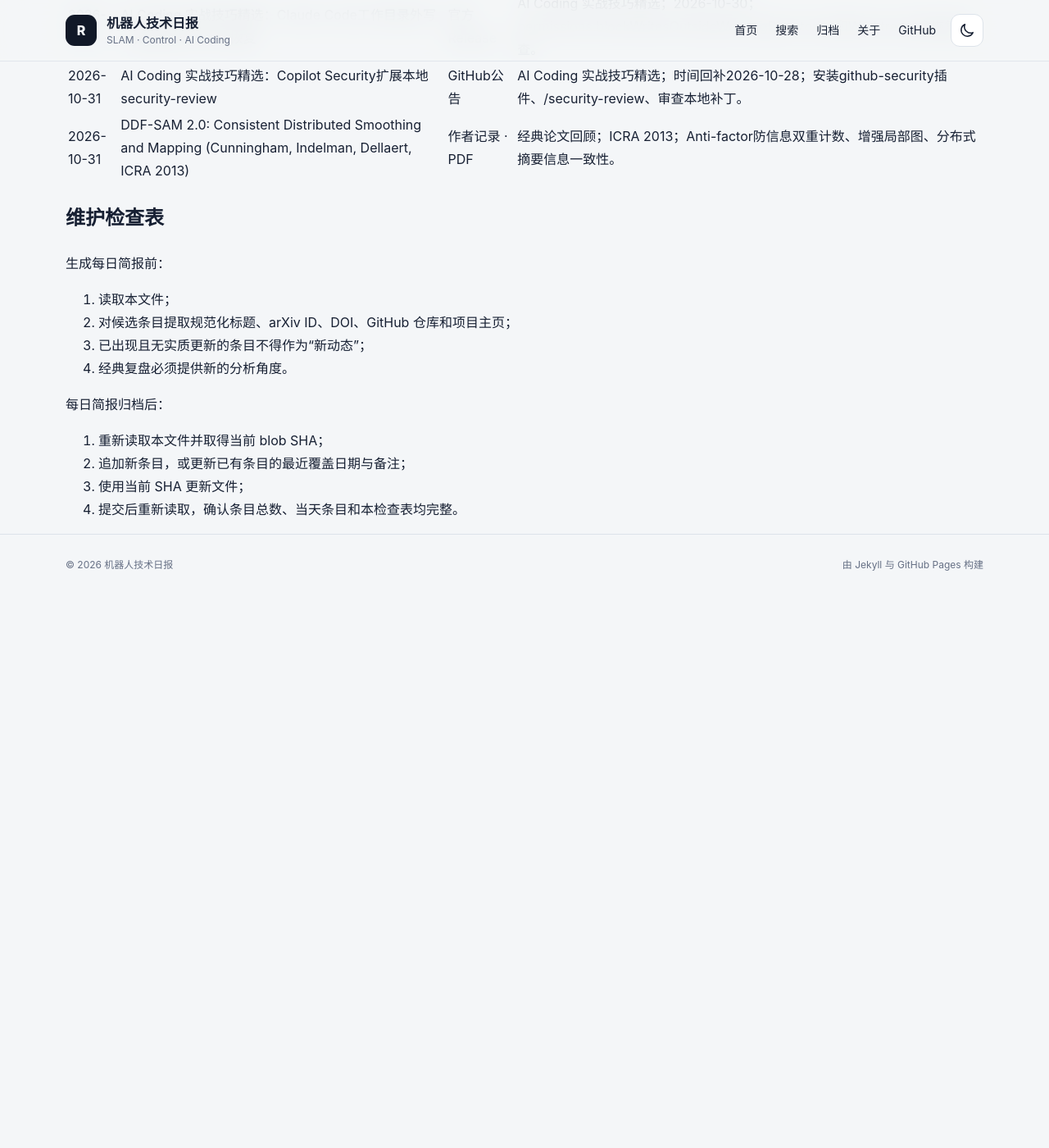
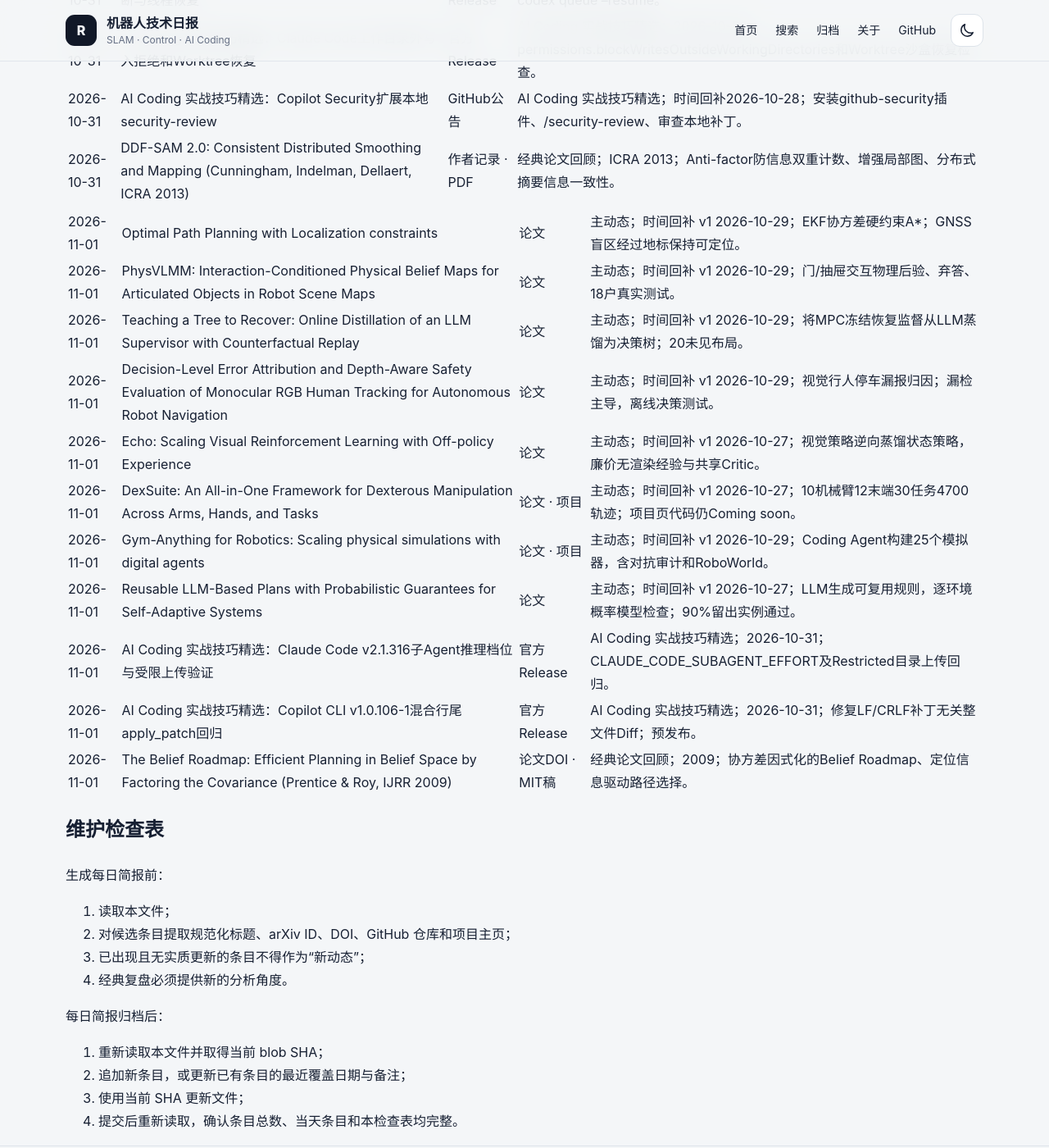
Before and after one commit to helywin/daily, a Jekyll site: the page built from robotics-brief-covered-items.md, in a window 1280 px wide and 1400 px high, scrolled down 80005 px. Shown: the whole window at 82% size. Built offline with Jekyll 4.4.1, drawn with Linux system fonts in a browser that asks for light colours; our own code applies the rules of GitHub Pages for plain Markdown files; before the commit the page ends 80729 px from its top, so only the background shows below that; some of the changed text lies outside the part shown.

Commit message:
docs: update robotics brief coverage index for 2026-11-01

```diff
--- a/robotics-brief-covered-items.md
+++ b/robotics-brief-covered-items.md
@@ -1,6 +1,6 @@
 # 机器人技术简报已覆盖条目索引
 
-> 最后更新：2026-10-31（Asia/Shanghai）
+> 最后更新：2026-11-01（Asia/Shanghai）
 >
 > 用途：每日简报选题前强制查重。本文件保留全部历史条目的最近覆盖日期、规范标题、至少一个可直接访问的原始来源和必要备注。
 >
@@ -179,6 +179,7 @@
 > 2026-10-30 新增 8 条主动态、3 条 AI Coding 实战技巧精选与 1 条经典论文回顾，共 1171 条。
 >
 > 2026-10-31 新增 8 条主动态、3 条 AI Coding 实战技巧精选与 1 条经典论文回顾，共 1183 条。
+> 2026-11-01 新增 8 条主动态、2 条 AI Coding 实战技巧精选与 1 条经典论文回顾，共 1194 条。
 >
 ## 已核验条目
 
@@ -1455,6 +1456,18 @@
 | 2026-10-31 | AI Coding 实战技巧精选：Copilot Security扩展本地security-review | [GitHub公告](https://github.blog/changelog/2026-10-28-security-extension-for-the-github-copilot-app/) | AI Coding 实战技巧精选；时间回补2026-10-28；安装github-security插件、/security-review、审查本地补丁。 |
 | 2026-10-31 | DDF-SAM 2.0: Consistent Distributed Smoothing and Mapping (Cunningham, Indelman, Dellaert, ICRA 2013) | [作者记录](https://www.borg.cc.gatech.edu/papers/cunningham13icra.html) · [PDF](https://dellaert.github.io/files/Cunningham13icra.pdf) | 经典论文回顾；ICRA 2013；Anti-factor防信息双重计数、增强局部图、分布式摘要信息一致性。 |
 
+| 2026-11-01 | Optimal Path Planning with Localization constraints | [论文](https://arxiv.org/abs/2610.40429) | 主动态；时间回补 v1 2026-10-29；EKF协方差硬约束A*；GNSS盲区经过地标保持可定位。 |
+| 2026-11-01 | PhysVLMM: Interaction-Conditioned Physical Belief Maps for Articulated Objects in Robot Scene Maps | [论文](https://arxiv.org/abs/2610.40539) | 主动态；时间回补 v1 2026-10-29；门/抽屉交互物理后验、弃答、18户真实测试。 |
+| 2026-11-01 | Teaching a Tree to Recover: Online Distillation of an LLM Supervisor with Counterfactual Replay | [论文](https://arxiv.org/abs/2610.39775) | 主动态；时间回补 v1 2026-10-29；将MPC冻结恢复监督从LLM蒸馏为决策树；20未见布局。 |
+| 2026-11-01 | Decision-Level Error Attribution and Depth-Aware Safety Evaluation of Monocular RGB Human Tracking for Autonomous Robot Navigation | [论文](https://arxiv.org/abs/2610.40199) | 主动态；时间回补 v1 2026-10-29；视觉行人停车漏报归因；漏检主导，离线决策测试。 |
+| 2026-11-01 | Echo: Scaling Visual Reinforcement Learning with Off-policy Experience | [论文](https://arxiv.org/abs/2610.37865) | 主动态；时间回补 v1 2026-10-27；视觉策略逆向蒸馏状态策略，廉价无渲染经验与共享Critic。 |
+| 2026-11-01 | DexSuite: An All-in-One Framework for Dexterous Manipulation Across Arms, Hands, and Tasks | [论文](https://arxiv.org/abs/2610.37799) · [项目](https://dexsuiteorg.github.io/) | 主动态；时间回补 v1 2026-10-27；10机械臂12末端30任务4700轨迹；项目页代码仍Coming soon。 |
+| 2026-11-01 | Gym-Anything for Robotics: Scaling physical simulations with digital agents | [论文](https://arxiv.org/abs/2610.40565) · [项目](https://gym-anything.github.io/) | 主动态；时间回补 v1 2026-10-29；Coding Agent构建25个模拟器，含对抗审计和RoboWorld。 |
+| 2026-11-01 | Reusable LLM-Based Plans with Probabilistic Guarantees for Self-Adaptive Systems | [论文](https://arxiv.org/abs/2610.38039) | 主动态；时间回补 v1 2026-10-27；LLM生成可复用规则，逐环境概率模型检查；90%留出实例通过。 |
+| 2026-11-01 | AI Coding 实战技巧精选：Claude Code v2.1.316子Agent推理档位与受限上传验证 | [官方Release](https://github.com/anthropics/claude-code/releases/tag/v2.1.316) | AI Coding 实战技巧精选；2026-10-31；CLAUDE_CODE_SUBAGENT_EFFORT及Restricted目录上传回归。 |
+| 2026-11-01 | AI Coding 实战技巧精选：Copilot CLI v1.0.106-1混合行尾apply_patch回归 | [官方Release](https://github.com/github/copilot-cli/releases/tag/v1.0.106-1) | AI Coding 实战技巧精选；2026-10-31；修复LF/CRLF补丁无关整文件Diff；预发布。 |
+| 2026-11-01 | The Belief Roadmap: Efficient Planning in Belief Space by Factoring the Covariance (Prentice & Roy, IJRR 2009) | [论文DOI](https://doi.org/10.1177/0278364909341659) · [MIT稿](https://dspace.mit.edu/entities/publication/31309098-99dd-4c42-972c-2000c5f2eb44) | 经典论文回顾；2009；协方差因式化的Belief Roadmap、定位信息驱动路径选择。 |
+
 ## 维护检查表
 
 生成每日简报前：
```
